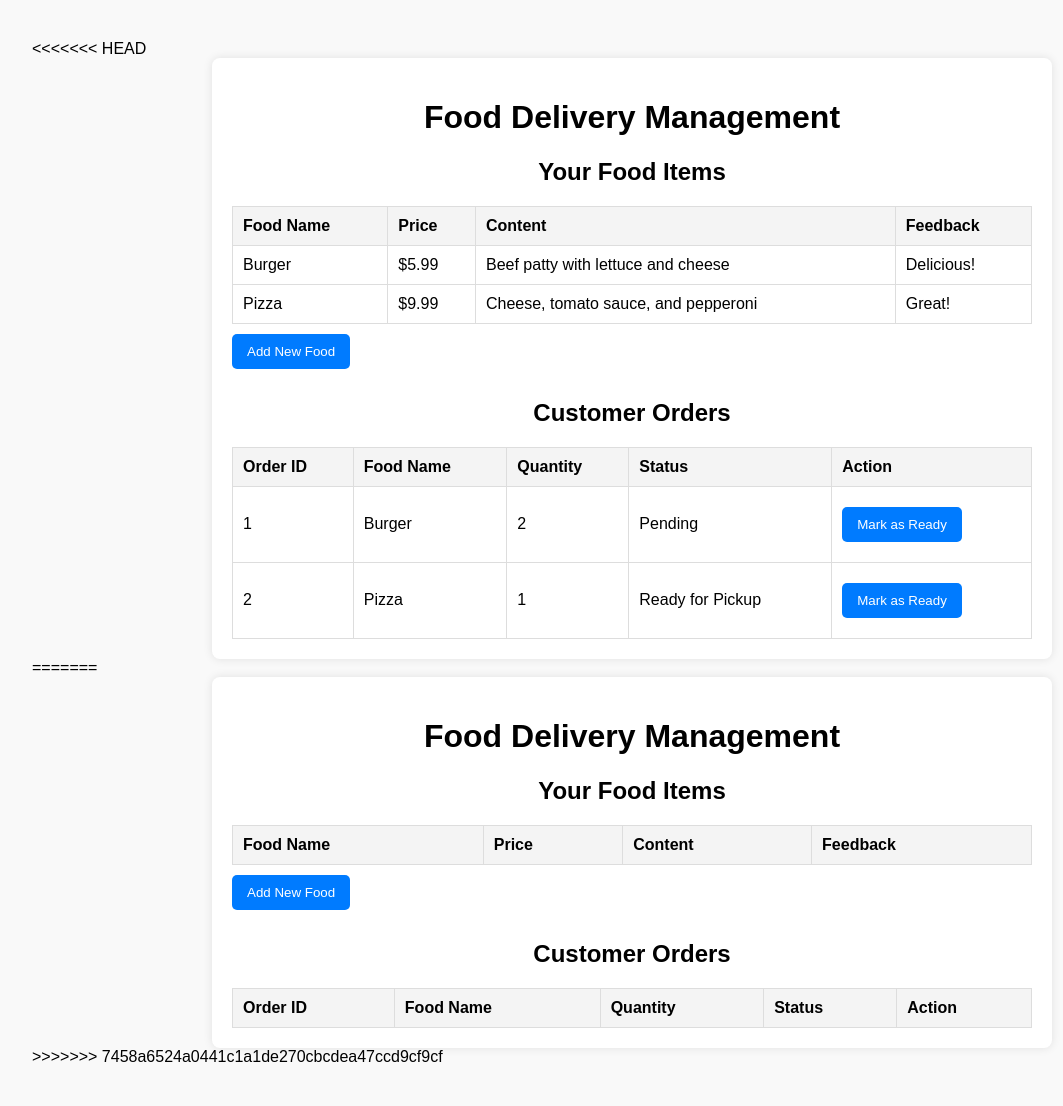
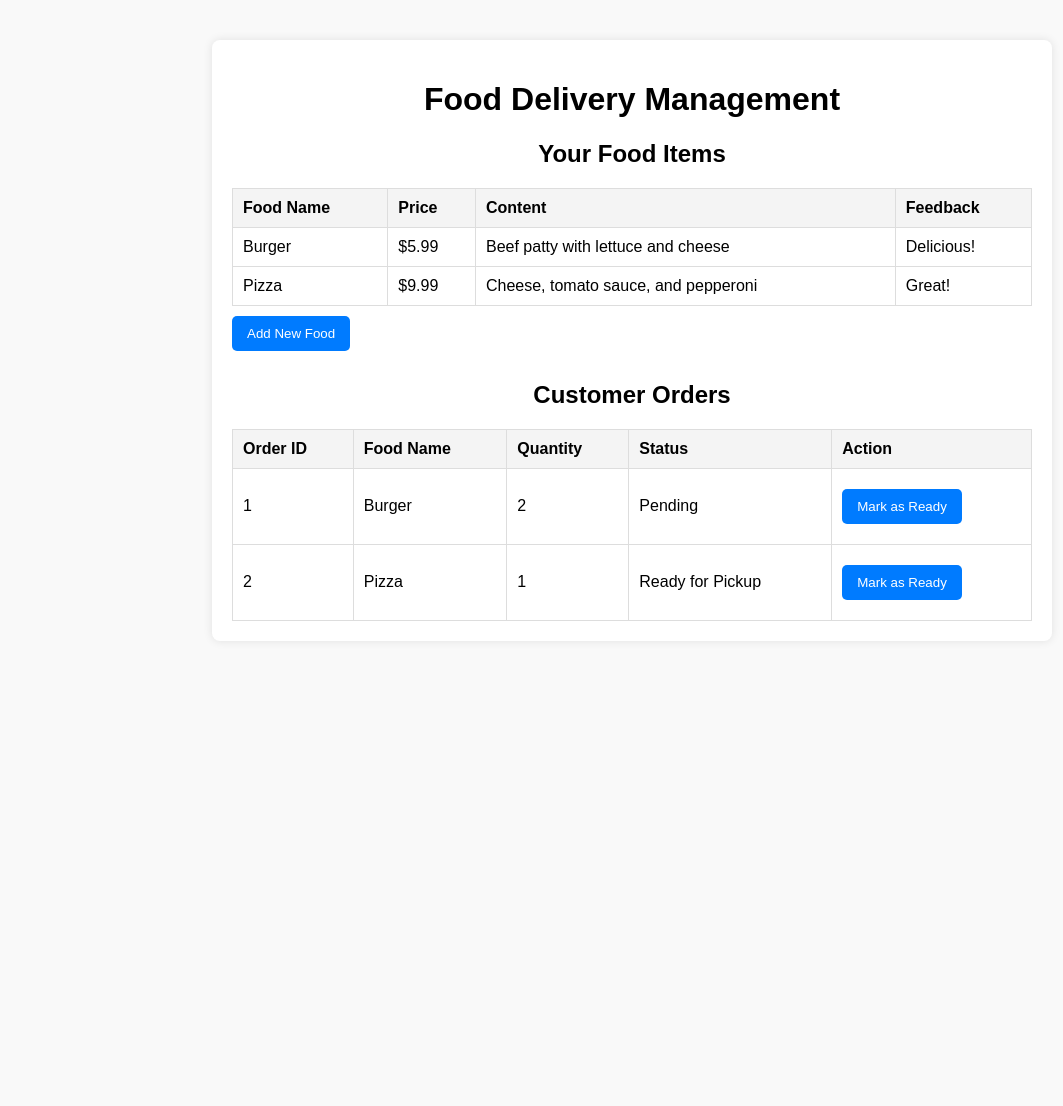
Before and after one commit to tzuuuuuu/team6, a Flask app: template templates/merchant.html in a window 1280 px wide. Shown: the whole page, without its empty margins (8-1071 px from the left). After the commit the page ends 621 px from the top, so only its background shows below. Run offline with Flask 3, Linux system fonts and the light colour scheme; the template is opened without the code that fills it, so the values that code supplies are empty.

Commit message:
解決衝突部分

```diff
--- a/templates/merchant.html
+++ b/templates/merchant.html
@@ -1,5 +1,3 @@
-<<<<<<< HEAD
-<!DOCTYPE html>
 <html lang="en">
 <head>
     <meta charset="UTF-8">
@@ -160,166 +158,3 @@
     </script>
 </body>
 </html>
-=======
-﻿<!DOCTYPE html>
-<html lang="en">
-<head>
-    <meta charset="UTF-8">
-    <meta name="viewport" content="width=device-width, initial-scale=1.0">
-    <title>Food Delivery Management</title>
-    <style>
-        body {
-            font-family: Arial, sans-serif;
-            margin: 20px;
-            padding: 20px;
-            background-color: #f9f9f9;
-        }
-        .container {
-            max-width: 800px;
-            margin: auto;
-            background: white;
-            padding: 20px;
-            border-radius: 8px;
-            box-shadow: 0 0 10px rgba(0, 0, 0, 0.1);
-        }
-        h1, h2 {
-            text-align: center;
-        }
-        .btn {
-            display: inline-block;
-            margin: 10px 0;
-            padding: 10px 15px;
-            background-color: #007BFF;
-            color: white;
-            border: none;
-            border-radius: 5px;
-            text-decoration: none;
-            text-align: center;
-            cursor: pointer;
-        }
-        .btn:hover {
-            background-color: #0056b3;
-        }
-        table {
-            width: 100%;
-            border-collapse: collapse;
-            margin-top: 20px;
-        }
-        th, td {
-            border: 1px solid #ddd;
-            padding: 10px;
-            text-align: left;
-        }
-        th {
-            background-color: #f4f4f4;
-        }
-    </style>
-</head>
-<body>
-    <div class="container">
-        <h1>Food Delivery Management</h1>
-
-        <h2>Your Food Items</h2>
-        <table>
-            <thead>
-                <tr>
-                    <th>Food Name</th>
-                    <th>Price</th>
-                    <th>Content</th>
-                    <th>Feedback</th>
-                </tr>
-            </thead>
-            <tbody id="foodList">
-                <!-- Food items will be listed here dynamically -->
-            </tbody>
-        </table>
-
-        <button class="btn" onclick="addNewFood()">Add New Food</button>
-
-        <h2>Customer Orders</h2>
-        <table>
-            <thead>
-                <tr>
-                    <th>Order ID</th>
-                    <th>Food Name</th>
-                    <th>Quantity</th>
-                    <th>Status</th>
-                    <th>Action</th>
-                </tr>
-            </thead>
-            <tbody id="orderList">
-                <!-- Orders will be listed here dynamically -->
-            </tbody>
-        </table>
-    </div>
-
-    <script>
-        // Placeholder data for demonstration
-        const foods = [
-            { name: 'Burger', price: 5.99, content: 'Beef patty with lettuce and cheese', feedback: 'Delicious!' },
-            { name: 'Pizza', price: 9.99, content: 'Cheese, tomato sauce, and pepperoni', feedback: 'Great!' }
-        ];
-
-        const orders = [
-            { id: 1, foodName: 'Burger', quantity: 2, status: 'Pending' },
-            { id: 2, foodName: 'Pizza', quantity: 1, status: 'Ready for Pickup' }
-        ];
-
-        function renderFoodList() {
-            const foodList = document.getElementById('foodList');
-            foodList.innerHTML = '';
-            foods.forEach(food => {
-                foodList.innerHTML += `
-                    <tr>
-                        <td>${food.name}</td>
-                        <td>$${food.price.toFixed(2)}</td>
-                        <td>${food.content}</td>
-                        <td>${food.feedback}</td>
-                    </tr>
-                `;
-            });
-        }
-
-        function renderOrderList() {
-            const orderList = document.getElementById('orderList');
-            orderList.innerHTML = '';
-            orders.forEach(order => {
-                orderList.innerHTML += `
-                    <tr>
-                        <td>${order.id}</td>
-                        <td>${order.foodName}</td>
-                        <td>${order.quantity}</td>
-                        <td>${order.status}</td>
-                        <td><button class="btn" onclick="updateOrderStatus(${order.id})">Mark as Ready</button></td>
-                    </tr>
-                `;
-            });
-        }
-
-        function addNewFood() {
-            const name = prompt('Enter food name:');
-            const price = parseFloat(prompt('Enter food price:'));
-            const content = prompt('Enter food content:');
-            if (name && !isNaN(price) && content) {
-                foods.push({ name, price, content, feedback: '' });
-                renderFoodList();
-            } else {
-                alert('Invalid input. Please try again.');
-            }
-        }
-
-        function updateOrderStatus(orderId) {
-            const order = orders.find(o => o.id === orderId);
-            if (order) {
-                order.status = 'Ready for Pickup';
-                renderOrderList();
-            }
-        }
-
-        // Initial rendering
-        renderFoodList();
-        renderOrderList();
-    </script>
-</body>
-</html>
->>>>>>> 7458a6524a0441c1a1de270cbcdea47ccd9cf9cf
```
